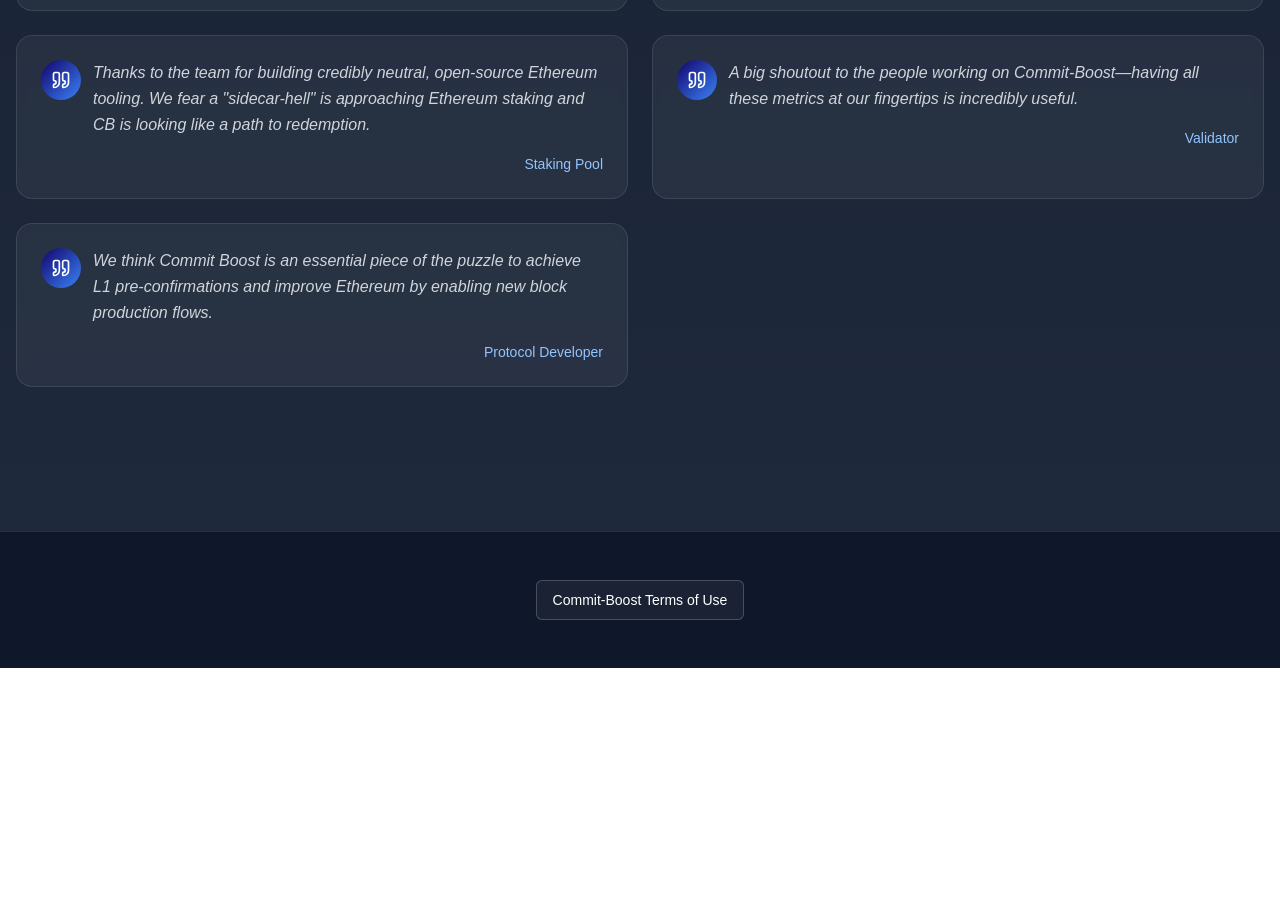
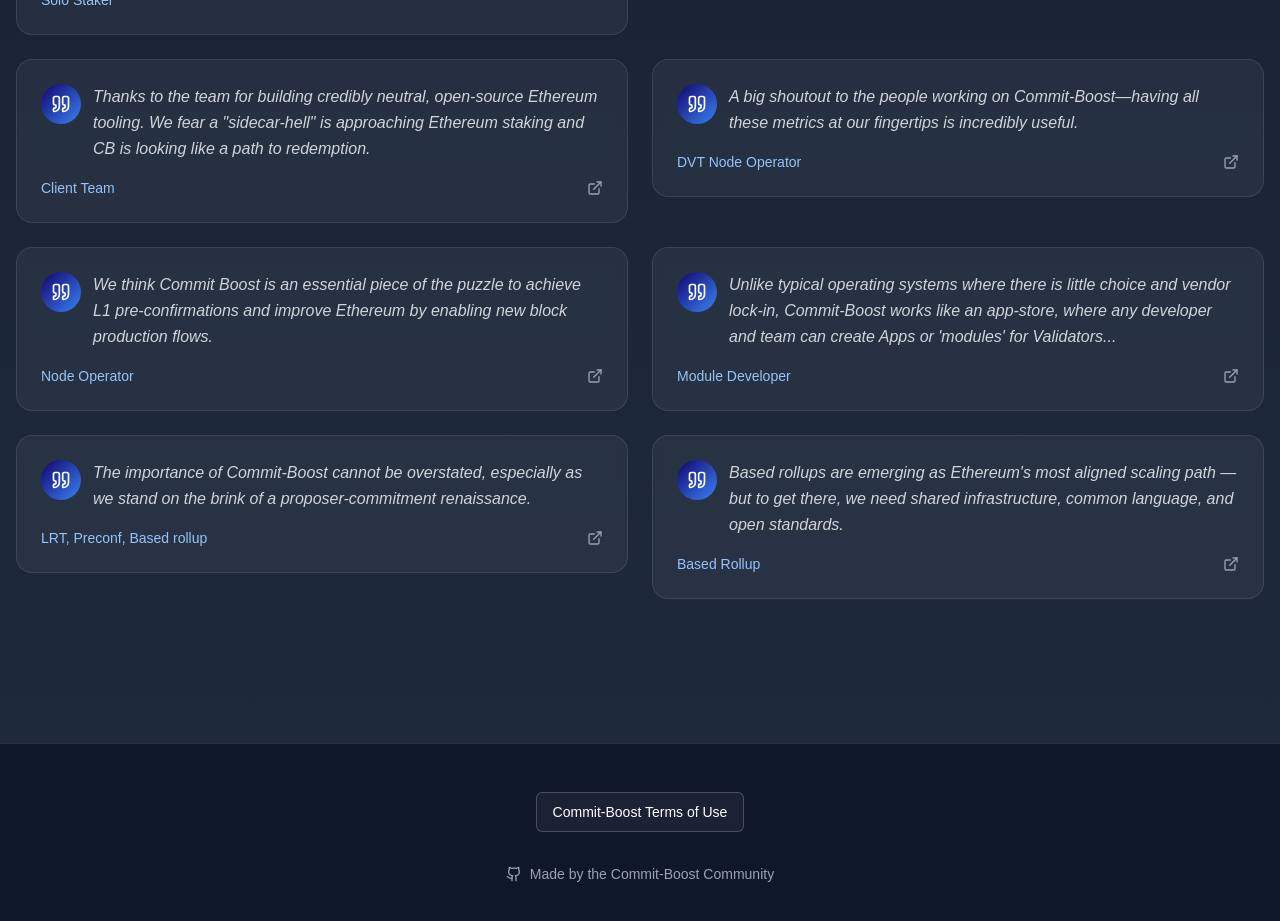
Before and after one commit to Labrys-Locky/Commit-Boost-Adoption-Dashboard, a Next.js app: page / in a window 1280 px wide. Shown: the part 3380-4301 px from the top of the page. Before the commit the page ends 4048 px from the top, so only its background shows below. Built offline with nearby package versions, Linux system fonts and the light colour scheme.

Commit message:
feat: enhance testimonials and update README
Revamp testimonials section and overhaul README for clarity and credibility.

#VERCEL_SKIP

Co-authored-by: Lachlan Feeney <52639164+Labrys-Locky@users.noreply.github.com>

```diff
--- a/client-distribution.tsx
+++ b/client-distribution.tsx
@@ -1,6 +1,6 @@
 "use client"
 import { Button } from "@/components/ui/button"
-import { ExternalLink, Shield, Zap, Users, Code, Globe, XCircle, Quote } from "lucide-react"
+import { ExternalLink, Shield, Zap, Users, Code, Globe, XCircle, Quote, Github } from "lucide-react"
 import Image from "next/image"
 
 function HeroSection() {
@@ -208,9 +208,9 @@ function FeatureCard({ icon: Icon, title, description }: { icon: any; title: str
   )
 }
 
-function TestimonialCard({ quote, author }: { quote: string; author: string }) {
-  return (
-    <div className="bg-white/5 backdrop-blur-sm rounded-2xl p-6 border border-white/10">
+function TestimonialCard({ quote, author, link }: { quote: string; author: string; link?: string }) {
+  const content = (
+    <div className="bg-white/5 backdrop-blur-sm rounded-2xl p-6 border border-white/10 hover:border-blue-400/50 transition-all duration-300">
       <div className="flex mb-4">
         <div
           className="w-10 h-10 rounded-full flex items-center justify-center mr-3 flex-shrink-0"
@@ -220,9 +220,22 @@ function TestimonialCard({ quote, author }: { quote: string; author: string }) {
         </div>
         <p className="text-gray-300 italic leading-relaxed">{quote}</p>
       </div>
-      <p className="text-sm text-blue-300 text-right">{author}</p>
+      <div className="flex items-center justify-between">
+        <p className="text-sm text-blue-300">{author}</p>
+        {link && <ExternalLink className="w-4 h-4 text-gray-400" />}
+      </div>
     </div>
   )
+
+  if (link) {
+    return (
+      <a href={link} target="_blank" rel="noopener noreferrer" className="block">
+        {content}
+      </a>
+    )
+  }
+
+  return content
 }
 
 function WhatIsSection() {
@@ -279,21 +292,43 @@ function WhatIsSection() {
       quote:
         "Great performance, high integrity team. Having a single top-notch sidecar reduces the risk surface of preconfs a lot.",
       author: "Node Operator",
+      link: "https://x.com/mostlyblocks/status/1884594976723489105",
     },
     {
       quote:
         'Thanks to the team for building credibly neutral, open-source Ethereum tooling. We fear a "sidecar-hell" is approaching Ethereum staking and CB is looking like a path to redemption.',
-      author: "Staking Pool",
+      author: "Client Team",
+      link: "https://x.com/sigp_io/status/1884428998211686434",
     },
     {
       quote:
         "A big shoutout to the people working on Commit-Boost—having all these metrics at our fingertips is incredibly useful.",
-      author: "Validator",
+      author: "DVT Node Operator",
+      link: "https://x.com/SerenitaIO/status/1883986467925680172",
     },
     {
       quote:
         "We think Commit Boost is an essential piece of the puzzle to achieve L1 pre-confirmations and improve Ethereum by enabling new block production flows.",
-      author: "Protocol Developer",
+      author: "Node Operator",
+      link: "https://x.com/Kiln_finance/status/1889295745754239369",
+    },
+    {
+      quote:
+        "Unlike typical operating systems where there is little choice and vendor lock-in, Commit-Boost works like an app-store, where any developer and team can create Apps or 'modules' for Validators...",
+      author: "Module Developer",
+      link: "https://www.ethgas.com/blog/how-ethgas-works-with-commit-boost-to-boost-apys",
+    },
+    {
+      quote:
+        "The importance of Commit-Boost cannot be overstated, especially as we stand on the brink of a proposer-commitment renaissance.",
+      author: "LRT, Preconf, Based rollup",
+      link: "https://medium.com/puffer-fi/puffer-embraces-commit-boost-standardizing-the-future-of-proposer-commitments-01ee9ef2f1e3",
+    },
+    {
+      quote:
+        "Based rollups are emerging as Ethereum's most aligned scaling path — but to get there, we need shared infrastructure, common language, and open standards.",
+      author: "Based Rollup",
+      link: "https://taiko.mirror.xyz/7_FNvOGfu81imp6A6EucFDoRcKU6E94j4izNEPiugmE",
     },
   ]
 
@@ -358,13 +393,19 @@ function WhatIsSection() {
 
         {/* Testimonials Section */}
         <div className="mb-16">
-          <h3 className="text-3xl font-bold text-white text-center mb-8">What Node Operators Are Saying</h3>
+          <h3 className="text-3xl font-bold text-white text-center mb-8">Examples of What the Community Is Saying</h3>
           <p className="text-center text-gray-300 mb-12 max-w-3xl mx-auto">
-            Commit-Boost is used by some of the top Node Operators across Ethereum. Here is what they are saying:
+            Commit-Boost is being used and supported by all shapes and sizes of validators and by multiple types of
+            teams building modules.
           </p>
           <div className="grid grid-cols-1 md:grid-cols-2 gap-6">
             {testimonials.map((testimonial, index) => (
-              <TestimonialCard key={index} quote={testimonial.quote} author={testimonial.author} />
+              <TestimonialCard
+                key={index}
+                quote={testimonial.quote}
+                author={testimonial.author}
+                link={testimonial.link}
+              />
             ))}
           </div>
         </div>
@@ -381,7 +422,7 @@ export default function Component() {
 
       {/* Footer */}
       <div className="bg-slate-900 py-12 border-t border-white/10">
-        <div className="text-center">
+        <div className="text-center space-y-4">
           <Button
             variant="outline"
             className="bg-white/5 border-white/20 text-white hover:bg-white/10 hover:border-blue-400/50 transition-all duration-300"
@@ -391,6 +432,18 @@ export default function Component() {
           >
             Commit-Boost Terms of Use
           </Button>
+
+          <div className="pt-4">
+            <a
+              href="https://github.com/Labrys-Locky/Commit-Boost-Adoption-Dashboard"
+              target="_blank"
+              rel="noopener noreferrer"
+              className="inline-flex items-center gap-2 text-gray-400 hover:text-blue-300 transition-colors text-sm"
+            >
+              <Github className="w-4 h-4" />
+              Made by the Commit-Boost Community
+            </a>
+          </div>
         </div>
       </div>
     </div>
```
Also changed, not shown: 1 other file (tests, documents, lock files or other folders).
